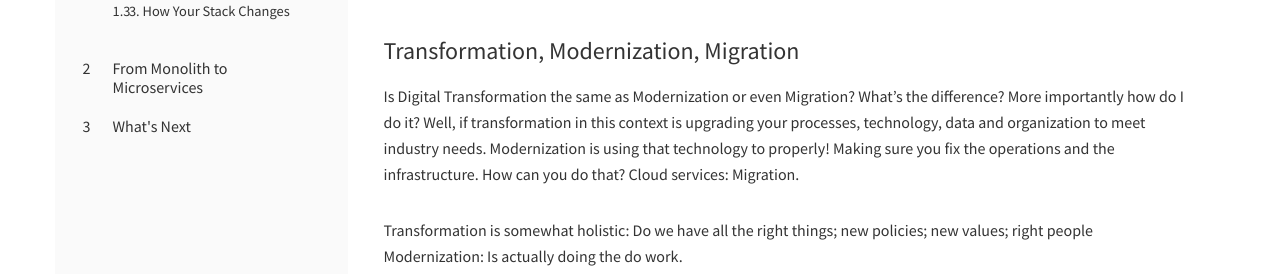
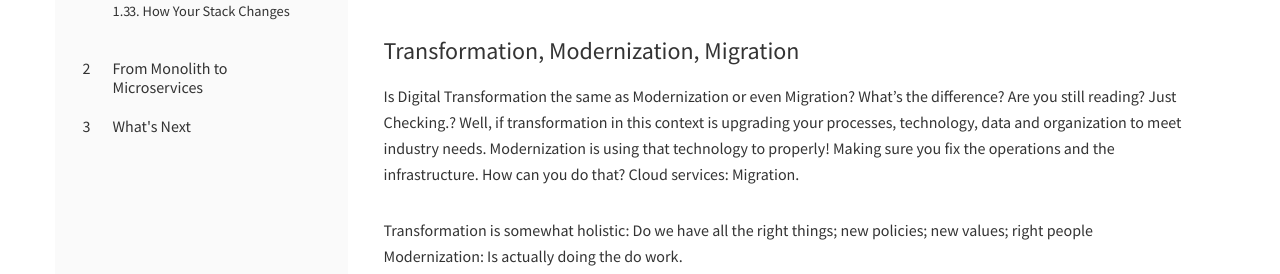
Before and after one commit to ModernizationDigital/playbook-3, a Jekyll site: the page built from _playbook/intro.md, in a window 1280 px wide. Shown: the part 245-519 px from the top of the page. Built offline with Jekyll 4.4.1, drawn with Linux system fonts in a browser that asks for light colours.

Commit message:
testing copy

```diff
--- a/_playbook/intro.md
+++ b/_playbook/intro.md
@@ -6,7 +6,7 @@
 
 ### Transformation, Modernization, Migration
 
-Is Digital Transformation the same as Modernization or even Migration? What's the difference? More importantly how do I do it? Well, if transformation in this context is upgrading your processes, technology, data and organization to meet industry needs. Modernization is using that technology to properly! Making sure you fix the operations and the infrastructure. How can you do that? Cloud services: Migration.
+Is Digital Transformation the same as Modernization or even Migration? What's the difference? Are you still reading? Just Checking.? Well, if transformation in this context is upgrading your processes, technology, data and organization to meet industry needs. Modernization is using that technology to properly! Making sure you fix the operations and the infrastructure. How can you do that? Cloud services: Migration.
 
 Transformation is somewhat holistic: Do we have all the right things; new policies; new values; right people
 Modernization: Is actually doing the do work.
```
